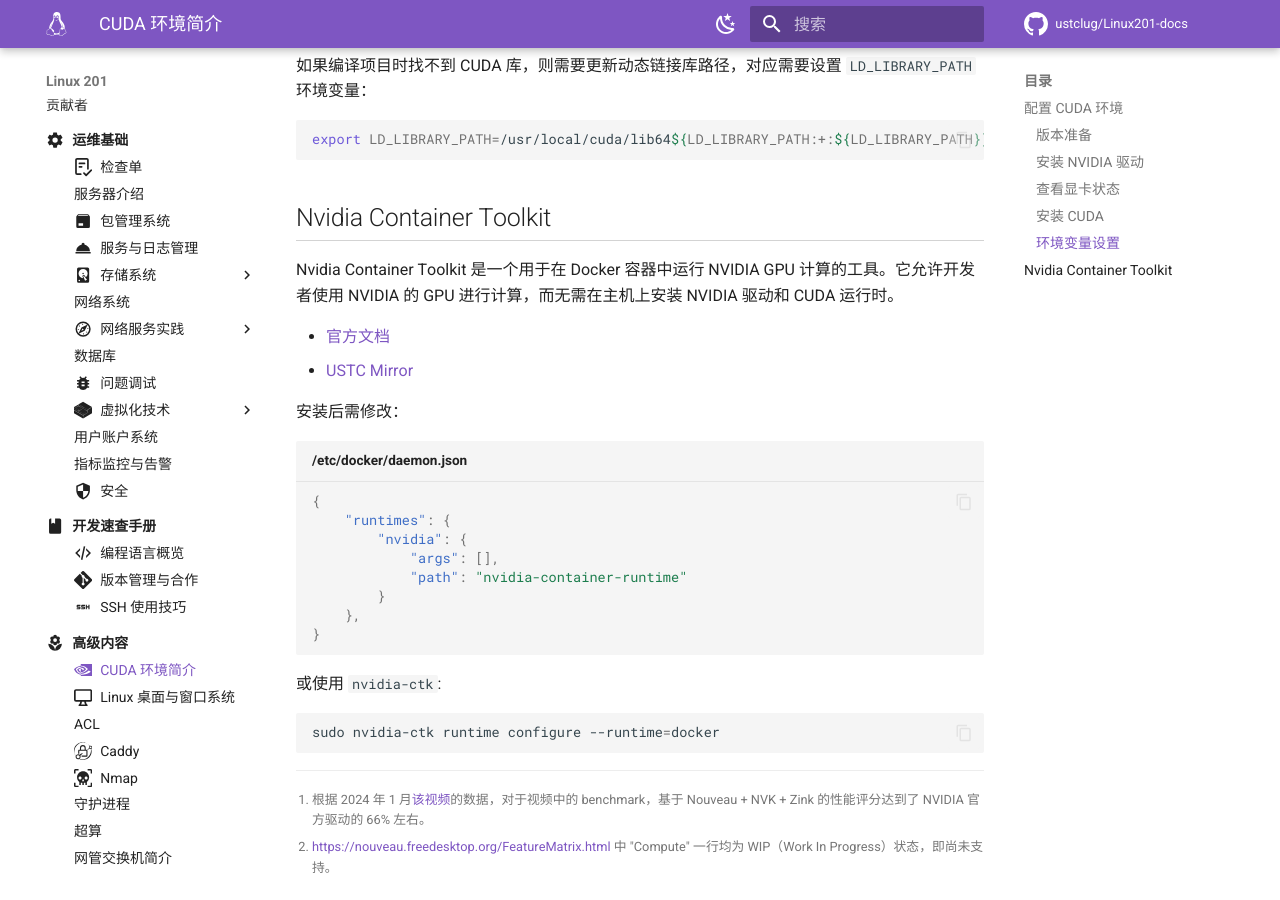
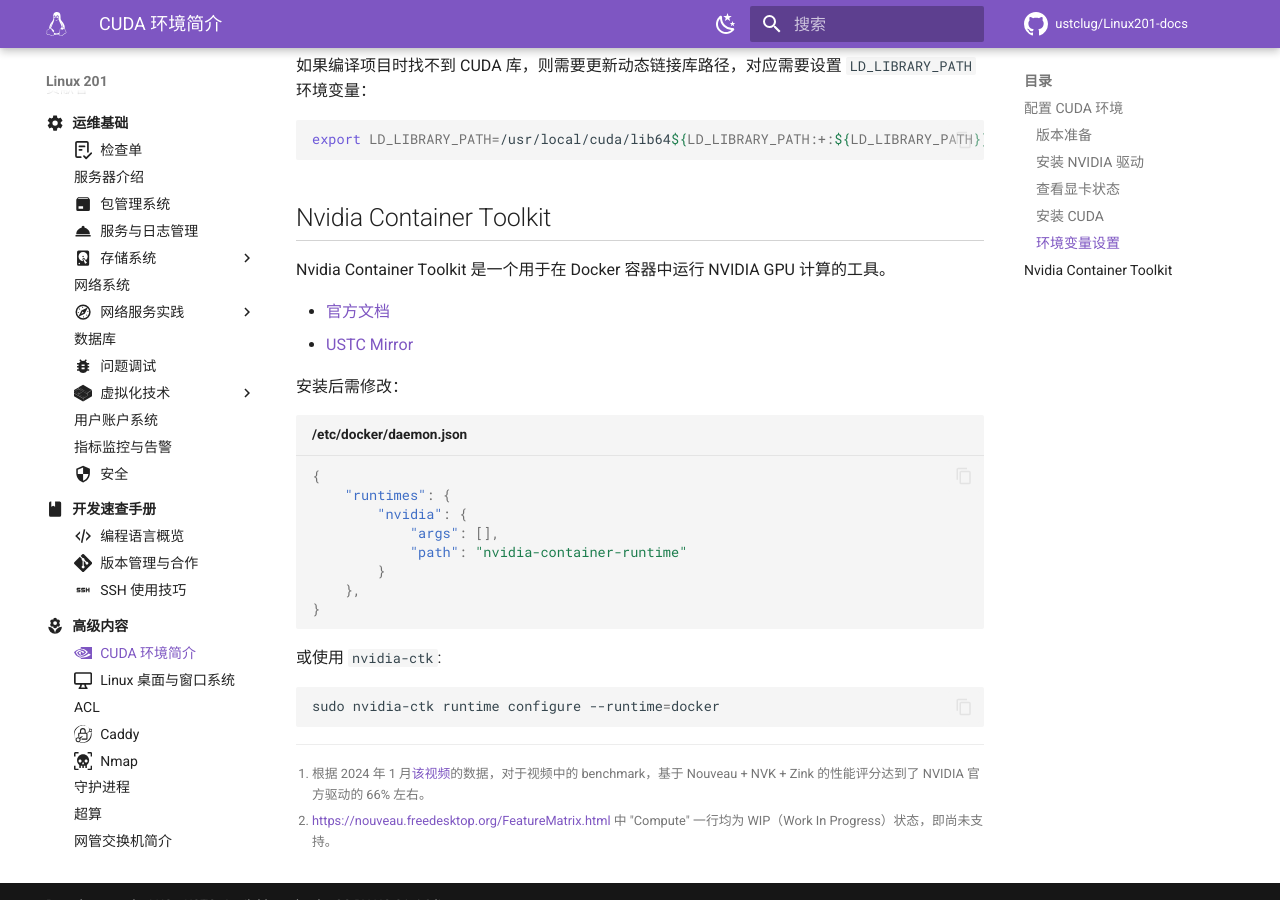
Before and after one commit to ustclug/Linux201-docs, an MkDocs documentation site: the page built from docs/advanced/cuda.md, in a window 1280 px wide and 900 px high, scrolled down 4420 px. Built offline with MkDocs 1.6.1 and Material for MkDocs 9.7.7, drawn with Linux system fonts in a browser that asks for light colours; comment, search, counter and statistics services are not loaded.

Commit message:
cuda: remove cursor crap
again apologizing for not double checking LLM results...

```diff
--- a/docs/advanced/cuda.md
+++ b/docs/advanced/cuda.md
@@ -146,7 +146,7 @@
 
 ## Nvidia Container Toolkit
 
-Nvidia Container Toolkit 是一个用于在 Docker 容器中运行 NVIDIA GPU 计算的工具。它允许开发者使用 NVIDIA 的 GPU 进行计算，而无需在主机上安装 NVIDIA 驱动和 CUDA 运行时。
+Nvidia Container Toolkit 是一个用于在 Docker 容器中运行 NVIDIA GPU 计算的工具。
 
 - [官方文档](https://docs.nvidia.com/datacenter/cloud-native/container-toolkit/latest/install-guide.html)
 - [USTC Mirror](https://mirrors.ustc.edu.cn/help/libnvidia-container.html)
```
